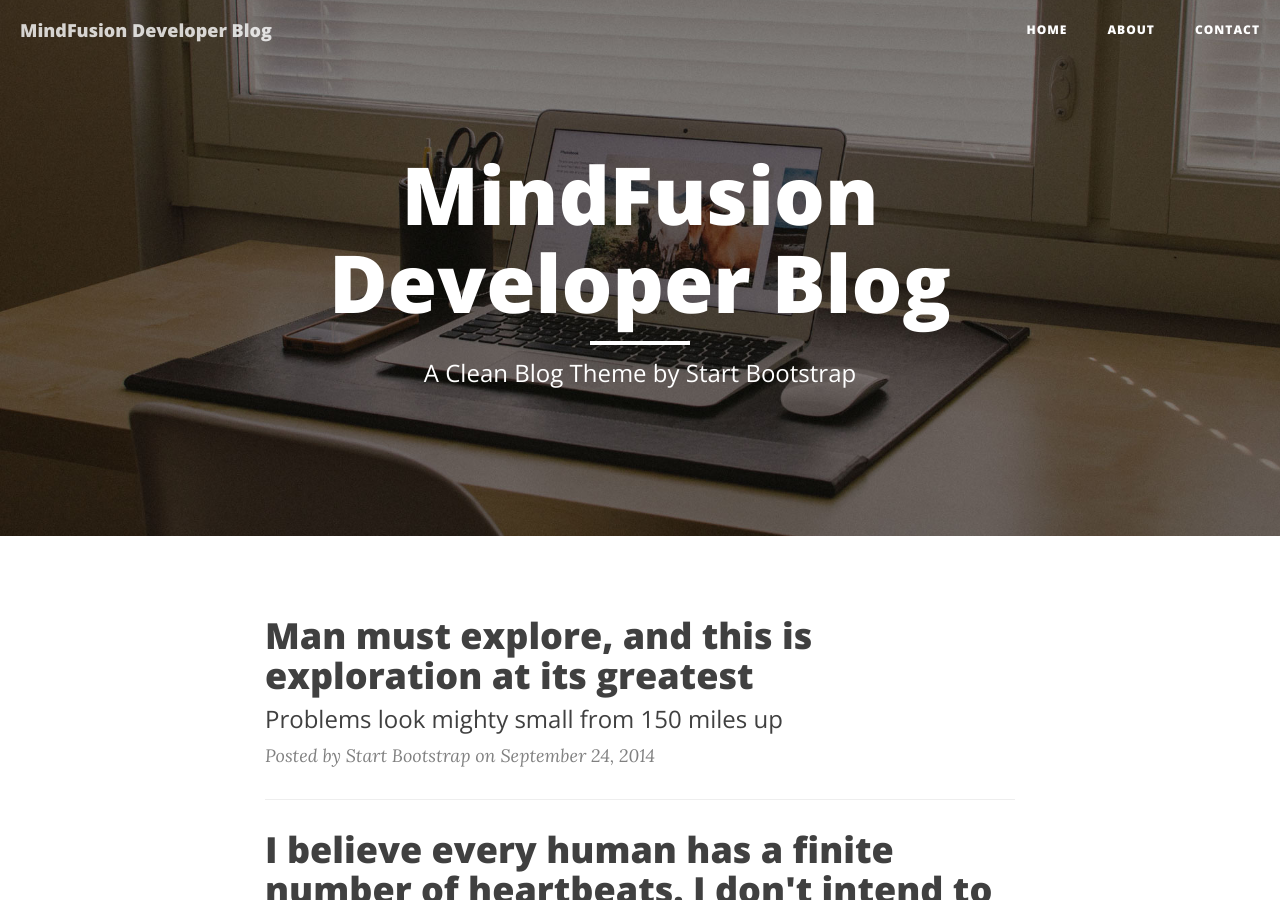
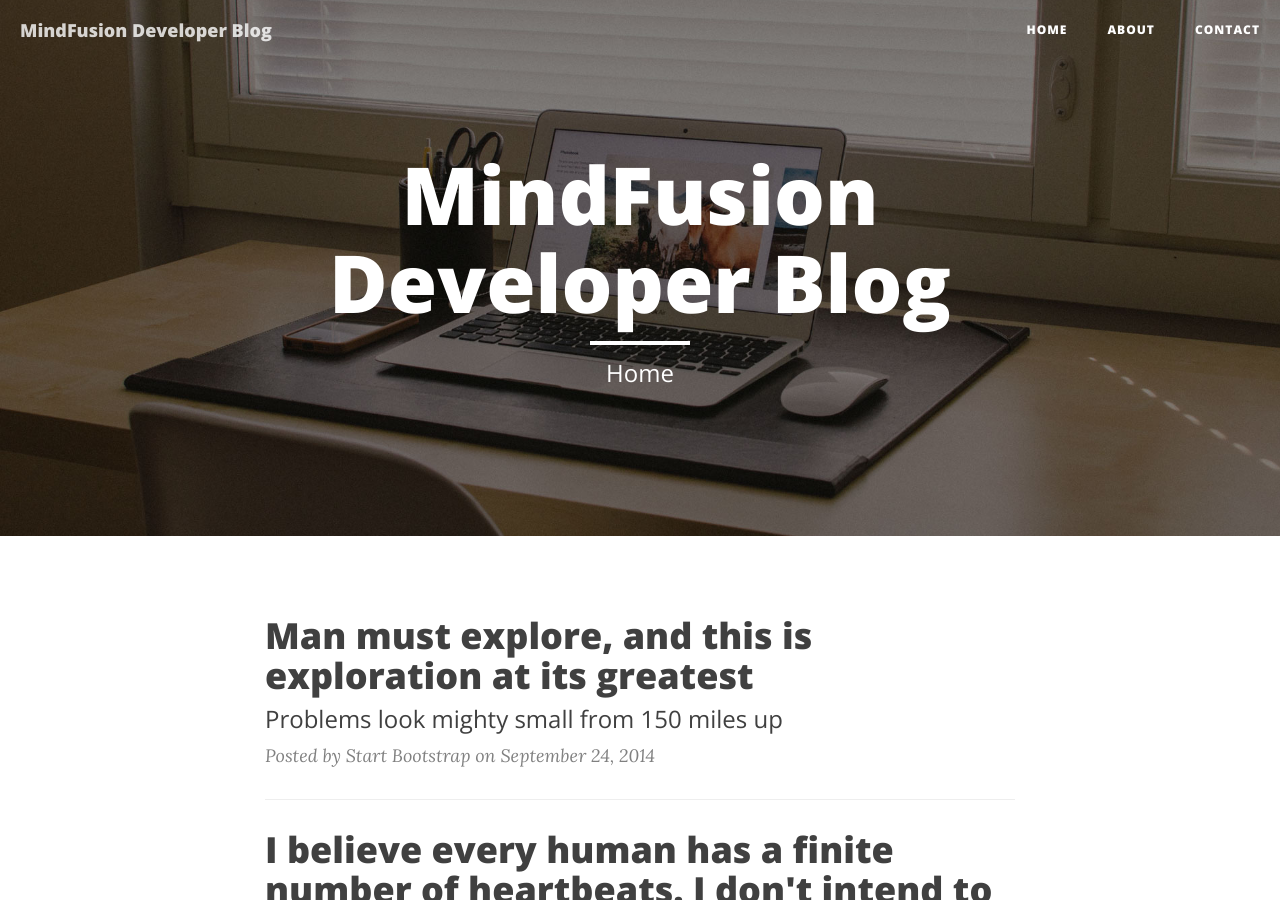
Before and after one commit to MindFusion-Hosting-Solutions/mindfusiondevelopment.github.io, a Jekyll site: the page built from index.html, in a window 1280 px wide and 900 px high. Built offline with Jekyll 4.4.1, drawn with Linux system fonts in a browser that asks for light colours; nearby versions of some CDN libraries; the list of posts is cut into pages by our own code.

Commit message:
Updated readme

```diff
--- a/index.html
+++ b/index.html
@@ -1,6 +1,6 @@
 ---
 layout: page
-description: "A Clean Blog Theme by Start Bootstrap"
+description: "Home"
 ---
 
 {% for post in paginator.posts %}
```
Also changed, not shown: README.md.
